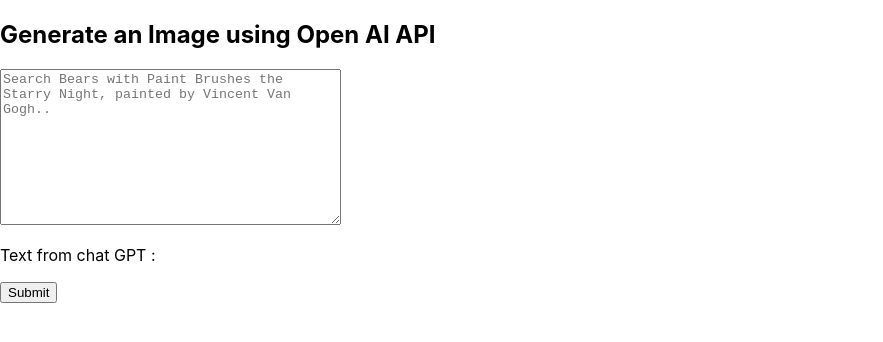
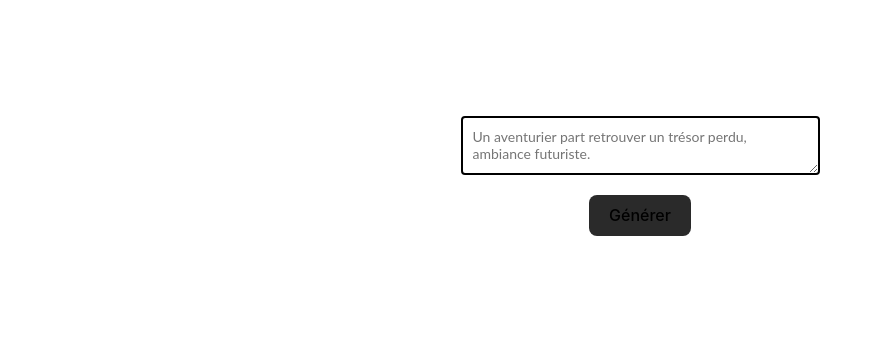
Before and after one commit to StephBaccam/Generate-Story-OpenAI, a React (Create React App) app: page / in a window 1280 px wide. Shown: the top 342 px of the page, without its empty margins (0-883 px from the left). Built offline with nearby package versions, Linux system fonts and the light colour scheme.

Commit message:
Mise en place architecture + ajout css

```diff
--- a/src/App.css
+++ /dev/null
@@ -1,38 +0,0 @@
-.App {
-  text-align: center;
-}
-
-.App-logo {
-  height: 40vmin;
-  pointer-events: none;
-}
-
-@media (prefers-reduced-motion: no-preference) {
-  .App-logo {
-    animation: App-logo-spin infinite 20s linear;
-  }
-}
-
-.App-header {
-  background-color: #282c34;
-  min-height: 100vh;
-  display: flex;
-  flex-direction: column;
-  align-items: center;
-  justify-content: center;
-  font-size: calc(10px + 2vmin);
-  color: white;
-}
-
-.App-link {
-  color: #61dafb;
-}
-
-@keyframes App-logo-spin {
-  from {
-    transform: rotate(0deg);
-  }
-  to {
-    transform: rotate(360deg);
-  }
-}
--- a/src/App.js
+++ b/src/App.js
@@ -1,6 +1,5 @@
 import { useState } from "react";
-import { Configuration, OpenAIApi } from "openai";
-import "./App.css";
+import "./css/App.css";
 import axios from "axios";
 
 function App() {
@@ -8,8 +7,8 @@ function App() {
   const [response, setResponse] = useState("");
   const [responseText, setResponseText] = useState("");
   const [loading, setLoading] = useState(false);
-  const [placeholder, setPlaceholder] = useState(
-    "Search Bears with Paint Brushes the Starry Night, painted by Vincent Van Gogh.."
+  const [placeholder] = useState(
+    "Un aventurier part retrouver un trésor perdu, ambiance futuriste."
   );
 
   const handleSubmit = (e) => {
@@ -17,15 +16,12 @@ function App() {
     setLoading(true);
     generateImage();
     generateText();
-    setLoading(false);
   }
 
   const generateImage = async () => {
-    setPlaceholder(`Search ${prompt}..`);
-    setLoading(true);
     // Send a request to the server with the prompt
     axios
-      .post("http://localhost:8081/image", { prompt })
+      .post("http://localhost:8000/image", { prompt })
       .then((res) => {
         // Update the response state with the server's response
         setResponse(res.data);
@@ -36,13 +32,13 @@ function App() {
   };
 
   const generateText = () => {
-    setLoading(true)
     // Send a request to the server with the prompt
     axios
-      .post("http://localhost:8081/chat", { prompt })
+      .post("http://localhost:8000/chat", { prompt })
       .then((res) => {
         // Update the response state with the server's response
         setResponseText(res.data);
+        setLoading(false);
       })
       .catch((err) => {
         console.error(err);
@@ -50,39 +46,46 @@ function App() {
   };
 
   return (
-    <div>
-      {loading ? (
+    <div className="app-main">
         <>
-          <h2>Generating..Please Wait..</h2>
-          <div>
-            <div></div>
-            <div></div>
-          </div>
-        </>
-      ) : (
-        <>
-          <h2>Generate an Image using Open AI API</h2>
-          <form onSubmit={handleSubmit}>
+          <h2>Créer une histoire grâce à Open AI API</h2>
+
+          <form onSubmit={handleSubmit} className="app-form">
             <textarea
-            // className="app-input"
+              className="app-input"
               placeholder={placeholder}
               onChange={(e) => setPrompt(e.target.value)}
               rows="10"
               cols="40"
             />
-          {response.length > 0 ? (
-            <img src={response} alt="result" />
+            <button type="submit">Générer</button>
+          </form>
+
+          {loading ? (
+            <div className="app-load">
+              <h2>Génération de votre histoire...</h2>
+              <div className="lds-ripple">
+                <div></div>
+                <div></div>
+              </div>
+            </div>
           ) : (
             <></>
           )}
 
-          <p>Text from chat GPT : {responseText}</p>
-          <button type="submit">Submit</button>
-          </form>
-
-
+          <div className="app-result">
+            {response.length > 0 ? (
+              <img className="result-image" src={response} alt="result" />
+            ) : (
+              <></>
+            )}
+            {responseText.length > 0 ? (
+              <p>Votre histoire : {responseText}</p>
+            ) : (
+              <></>
+            )}
+          </div>
         </>
-      )}
     </div>
   );
 }
--- /dev/null
+++ b/src/css/App.css
@@ -0,0 +1,95 @@
+#root {
+  max-width: 1280px;
+  margin: 0 auto;
+  padding: 2rem;
+  text-align: center;
+}
+
+h2 {
+  font-family: "Lato", sans-serif;
+}
+
+.app-main {
+  display: flex;
+  flex-direction: column;
+  align-items: center;
+}
+
+.app-form {
+  display: flex;
+  flex-direction: column;
+  align-items: center;
+}
+
+.app-load {
+  margin-top: 50px;
+}
+
+.app-result {
+  display: flex;
+  flex-direction: column;
+  align-items: center;
+  margin-top: 50px;
+}
+
+.app-input {
+  height: 35px;
+  margin: 20px;
+  border-radius: 4px;
+  border: 2px solid black;
+  padding: 10px;
+  font-size: 14px;
+  font-family: "Lato", sans-serif;
+}
+
+.result-image {
+  margin-top: 20px;
+  width: 350px;
+}
+
+.lds-ripple {
+  display: inline-block;
+  position: relative;
+  width: 80px;
+  height: 80px;
+}
+.lds-ripple div {
+  position: absolute;
+  border: 4px solid #fff;
+  opacity: 1;
+  border-radius: 50%;
+  animation: lds-ripple 1s cubic-bezier(0, 0.2, 0.8, 1) infinite;
+}
+.lds-ripple div:nth-child(2) {
+  animation-delay: -0.5s;
+}
+@keyframes lds-ripple {
+  0% {
+    top: 36px;
+    left: 36px;
+    width: 0;
+    height: 0;
+    opacity: 0;
+  }
+  4.9% {
+    top: 36px;
+    left: 36px;
+    width: 0;
+    height: 0;
+    opacity: 0;
+  }
+  5% {
+    top: 36px;
+    left: 36px;
+    width: 0;
+    height: 0;
+    opacity: 1;
+  }
+  100% {
+    top: 0px;
+    left: 0px;
+    width: 72px;
+    height: 72px;
+    opacity: 0;
+  }
+}
--- /dev/null
+++ b/src/css/index.css
@@ -0,0 +1,41 @@
+:root {
+  font-size: 16px;
+  line-height: 24px;
+  font-weight: 400;
+
+  color-scheme: light dark;
+  color: rgba(255, 255, 255, 0.87);
+}
+
+body {
+  margin: 0;
+  font-family: -apple-system, BlinkMacSystemFont, 'Segoe UI', 'Roboto', 'Oxygen',
+    'Ubuntu', 'Cantarell', 'Fira Sans', 'Droid Sans', 'Helvetica Neue',
+    sans-serif;
+  -webkit-font-smoothing: antialiased;
+  -moz-osx-font-smoothing: grayscale;
+}
+
+code {
+  font-family: source-code-pro, Menlo, Monaco, Consolas, 'Courier New',
+    monospace;
+}
+
+button {
+  border-radius: 8px;
+  border: 1px solid transparent;
+  padding: 0.6em 1.2em;
+  font-size: 1em;
+  font-weight: 500;
+  font-family: inherit;
+  background-color: #2a2a2a;
+  cursor: pointer;
+  transition: border-color 0.25s;
+}
+button:hover {
+  border-color: #575ff9;
+}
+button:focus,
+button:focus-visible {
+  outline: 4px auto -webkit-focus-ring-color;
+}
--- a/src/index.css
+++ /dev/null
@@ -1,13 +0,0 @@
-body {
-  margin: 0;
-  font-family: -apple-system, BlinkMacSystemFont, 'Segoe UI', 'Roboto', 'Oxygen',
-    'Ubuntu', 'Cantarell', 'Fira Sans', 'Droid Sans', 'Helvetica Neue',
-    sans-serif;
-  -webkit-font-smoothing: antialiased;
-  -moz-osx-font-smoothing: grayscale;
-}
-
-code {
-  font-family: source-code-pro, Menlo, Monaco, Consolas, 'Courier New',
-    monospace;
-}
```
Also changed, not shown: index.html (deleted, +0 -15 lines), src/index.js (+3 -4 lines), src/main.js (deleted, +0 -9 lines), src/server.js (deleted, +0 -50 lines), src/logo.svg (deleted), 1 other file (tests, documents, lock files or other folders). Lines whose indentation alone changed are shown as unchanged.
